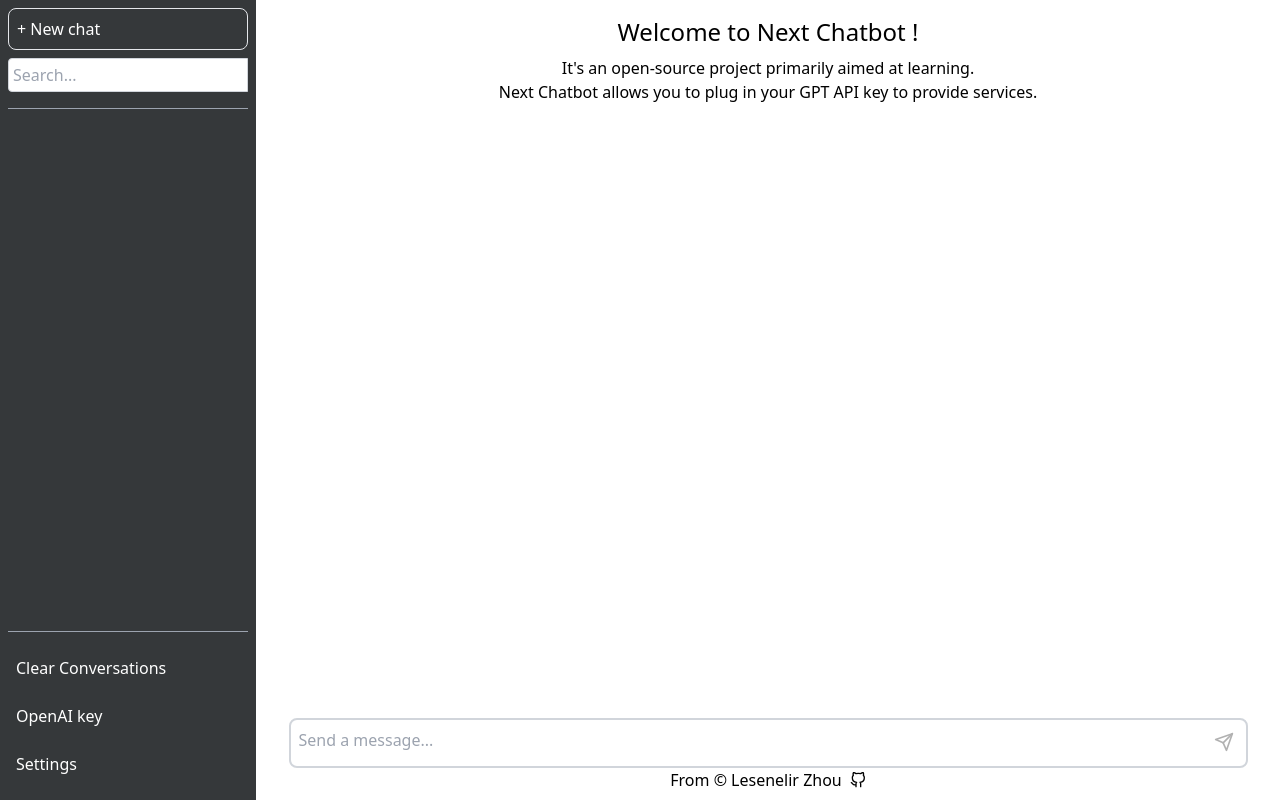
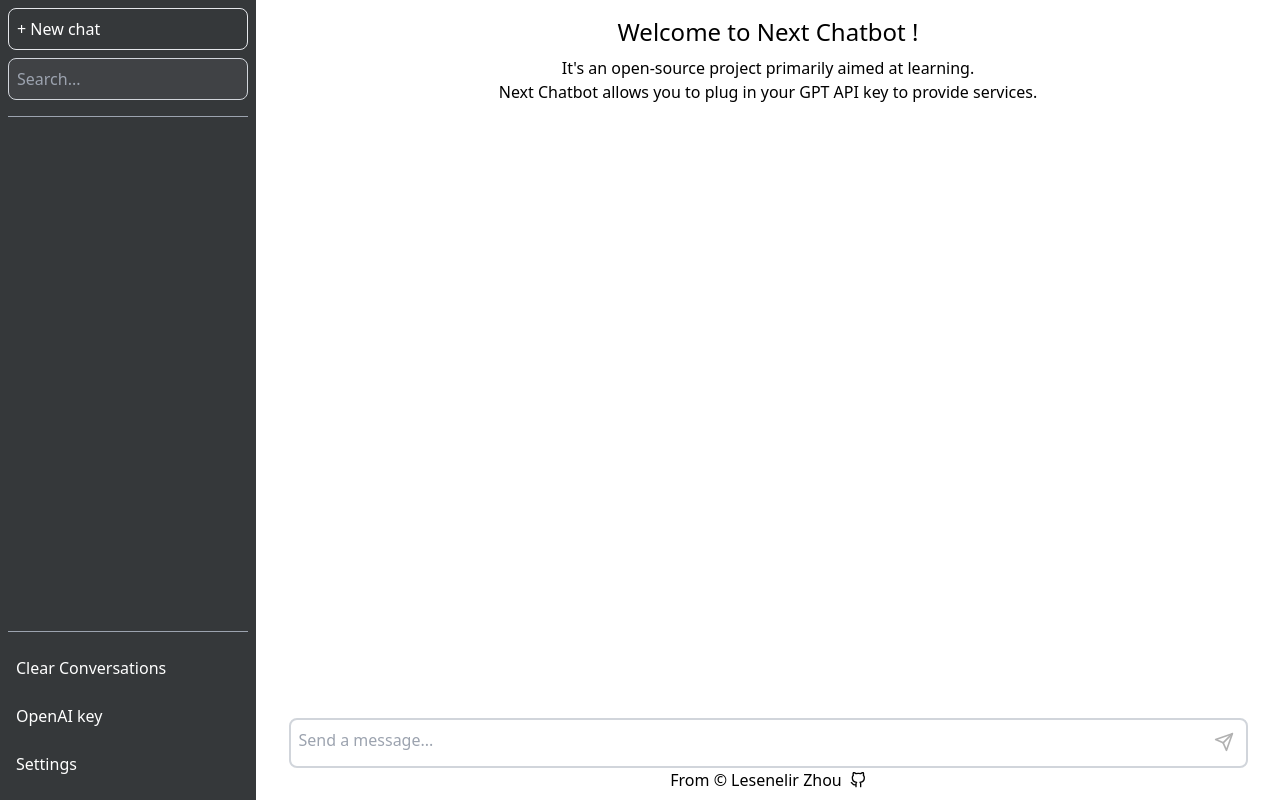
Before and after one commit to lesenelir/next-gpt, a Next.js app: page / in a window 1280 px wide. Built offline with nearby package versions, Linux system fonts and the light colour scheme.

Commit message:
chore: change search input css

```diff
--- a/src/components/menu/Menu.tsx
+++ b/src/components/menu/Menu.tsx
@@ -26,7 +26,7 @@ function Menu() {
         <input
           type="text"
           placeholder={'Search...'}
-          className={'border border-gray-300 p-1 rounded-l w-full focus-visible:outline-none'}
+          className={'border border-gray-300 p-2 rounded-lg w-full bg-menuColors-700 focus: text-white'}
         />
       </div>
 
```
